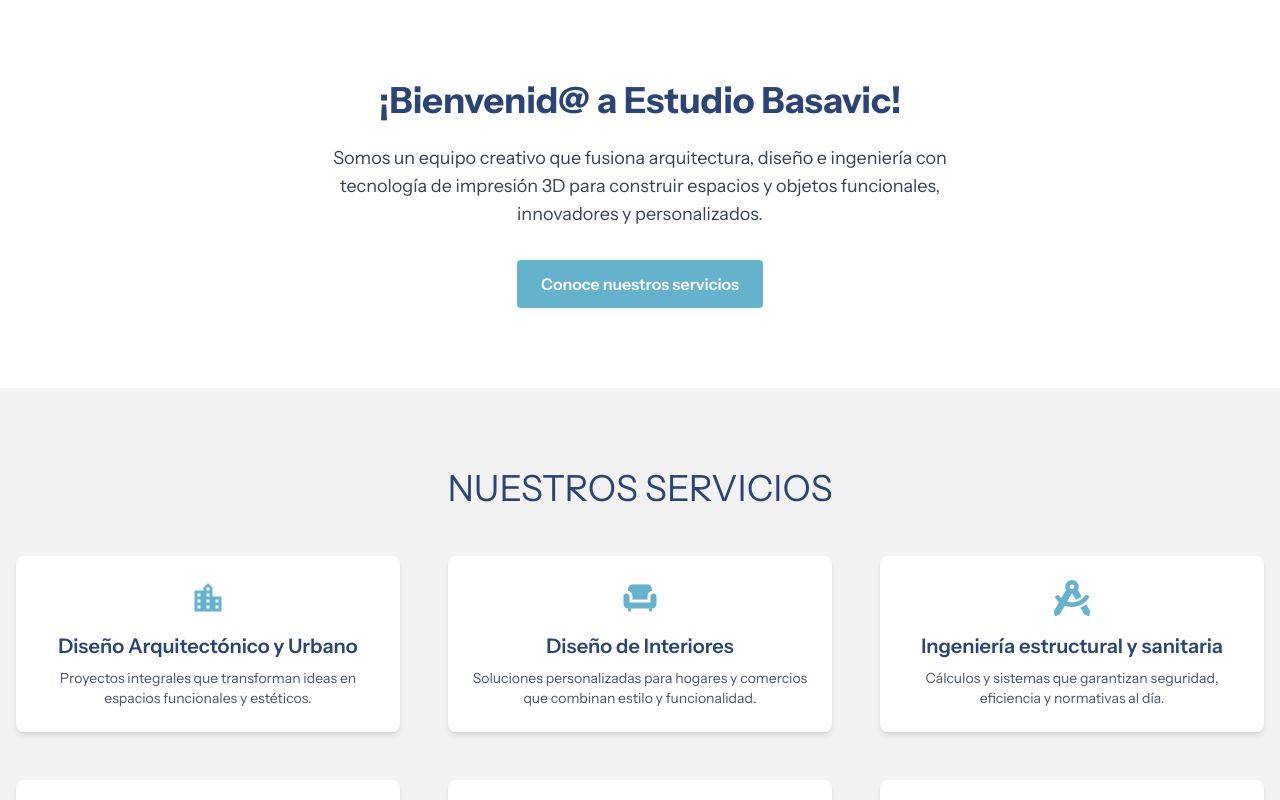
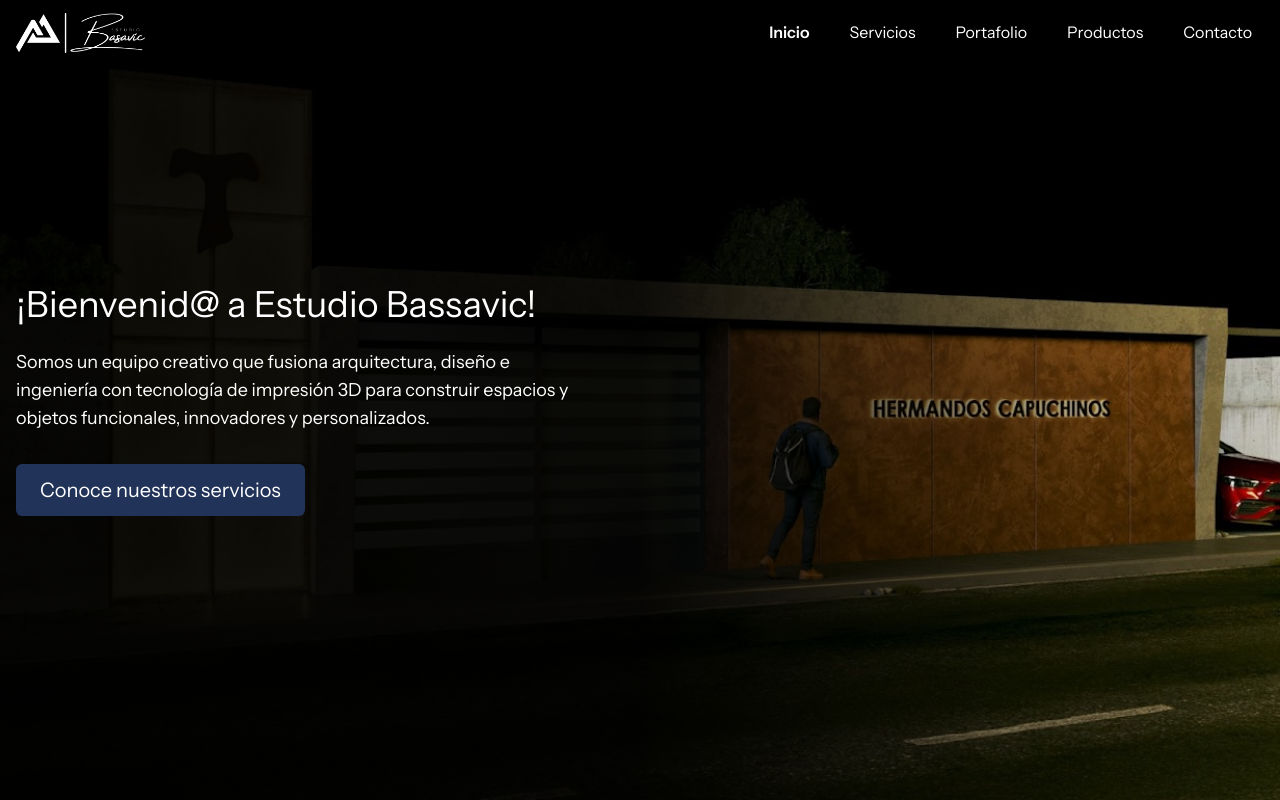
Before and after one commit to Flavicox/EstudioBasavic, a React (Vite) app: page / in a window 1280 px wide. Shown: the top 800 px of the page. Built offline with nearby package versions, Linux system fonts and the light colour scheme.

Commit message:
fix hero section

```diff
--- a/src/presentation/sections/Home/HeroSection.tsx
+++ b/src/presentation/sections/Home/HeroSection.tsx
@@ -1,30 +1,28 @@
 const HeroSection = () => {
     return (
-        <section className="bg-white py-20">
-            <div className="container mx-auto px-4 text-center">
-                <h1 className="text-3xl md:text-4xl font-bold text-[#2C4375] mb-6">
-                    ¡Bienvenid@ a Estudio Basavic!
+        <section className="relative h-screen bg-cover bg-center bg-no-repeat bg-[url('/FachadaIglesia.jpg')]" id="inicio">
+            {/* Degradado overlay */}
+            <div className="absolute inset-0 bg-gradient-to-r from-black/95 via-black/90 to-transparent z-10"></div>
+            {/* Contenido alineado a la izquierda */}
+            <div className="relative z-20 container mx-auto px-4 h-full flex flex-col justify-center items-start text-white">
+                <h1 className="text-3xl md:text-4xl mb-6 max-w-xl">
+                    ¡Bienvenid@ a Estudio Bassavic!
                 </h1>
-                <p className="text-lg text-gray-700 max-w-2xl mx-auto mb-8">
+                <p className="text-lg max-w-xl mb-8">
                     Somos un equipo creativo que fusiona arquitectura, diseño e ingeniería con tecnología de impresión 3D para construir espacios y objetos funcionales, innovadores y personalizados.
                 </p>
-                <div className="flex justify-center gap-4 flex-wrap">
+                <div className="flex gap-4 flex-wrap">
                     <a
                         href="#servicios"
-                        className="bg-[#65B2CC] text-white font-semibold px-6 py-3 rounded hover:bg-[#5a9fba] transition"
+                        className="bg-[#213358] text-white text-xl px-6 py-3 rounded-md hover:bg-[#0D1E42] transition"
                     >
                         Conoce nuestros servicios
                     </a>
-                    {/*<a*/}
-                    {/*    href="/productos"*/}
-                    {/*    className="border-2 border-[#65B2CC] text-[#65B2CC] font-semibold px-6 py-3 rounded hover:bg-[#65B2CC] hover:text-white transition"*/}
-                    {/*>*/}
-                    {/*    Ver productos 3D*/}
-                    {/*</a>*/}
                 </div>
             </div>
         </section>
     );
 }
 
+
 export default HeroSection;
```
